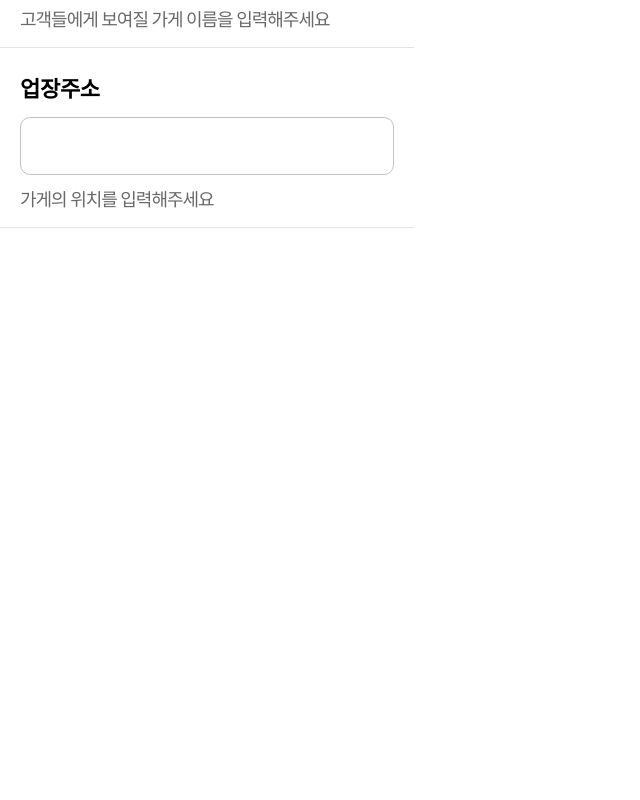
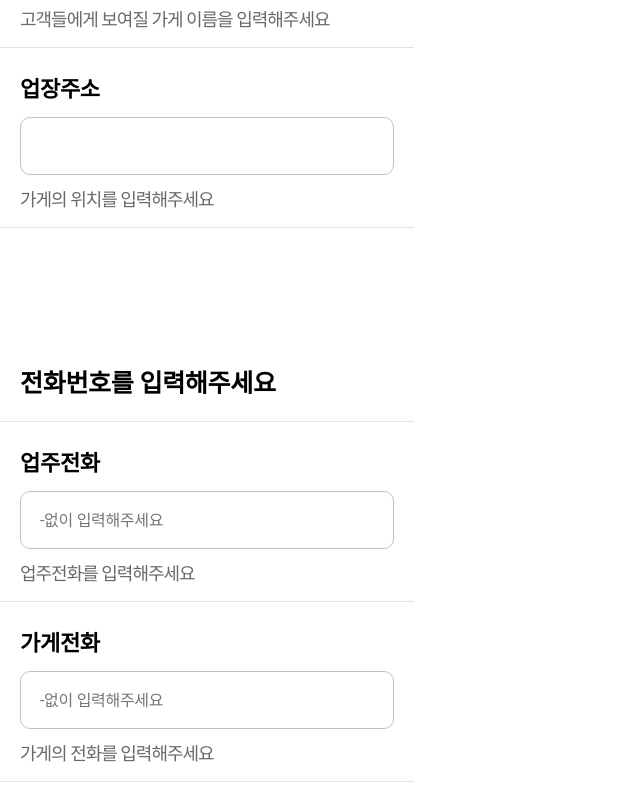
Before and after one commit to heoshin/TableEyes-test2, a Vue app: page /registerStore in a window 1280 px wide. Shown: the part 1777-2577 px from the top of the page, without its empty margins (0-640 px from the left). Before the commit the page ends 2115 px from the top, so only its background shows below. Built offline with nearby package versions, Linux system fonts and the light colour scheme; the HTML template or start-up script is replaced by a standard one.

Commit message:
매장등록페이지(가게정보-3)추가

```diff
--- a/src/components/RegisterStore.vue
+++ b/src/components/RegisterStore.vue
@@ -121,6 +121,52 @@
       </footer>
     </form>
   </div>
+  <!-- 가게정보페이지-3 -->
+  <!-- <header>
+    <div class="progressBox">
+      <div class="progress-chart">
+        <div class="progress-bar" style="width: 75%"></div>
+      </div>
+      <div class="progressTextBox">
+        <span>1</span><span class="progressFont">/4</span>
+      </div>
+    </div>
+  </header> -->
+  <form>
+    <section>
+      <div class="titleBox">
+        <p class="title">전화번호를 입력해주세요</p>
+      </div>
+      <article class="boxSize">
+        <label class="subTitle">업주전화</label>
+        <input
+          type="text"
+          class="input"
+          placeholder="-없이 입력해주세요"
+          required
+        />
+        <p class="explanation">업주전화를 입력해주세요</p>
+      </article>
+      <article class="boxSize">
+        <label class="subTitle">가게전화</label>
+        <input
+          type="text"
+          class="input"
+          placeholder="-없이 입력해주세요"
+          required
+        />
+        <p class="explanation">가게의 전화를 입력해주세요</p>
+      </article>
+    </section>
+
+    <!-- <footer>
+      <a href="./newStore-2.html" type="submit">
+      <button class="next" onclick="location.href='./newStore-2.html'">
+        다음으로
+      </button>
+      </a>
+    </footer> -->
+  </form>
 </template>
 
 <script>
@@ -142,8 +188,8 @@ a {
 }
 
 section {
-    margin-top: 120px;
-    margin-bottom: 110px;
+  margin-top: 120px;
+  margin-bottom: 110px;
 }
 
 header {
@@ -152,8 +198,7 @@ header {
 
   top: 0;
   left: 0;
-  background-color: #FFF;
-
+  background-color: #fff;
 
   width: 414px;
   height: 97px;
@@ -162,12 +207,12 @@ header {
 }
 
 footer {
-    position: fixed;
+  position: fixed;
 
-    bottom: 0;
-    left: 0;
+  bottom: 0;
+  left: 0;
 
-    background-color: #FFF;
+  background-color: #fff;
 }
 
 header p {
```
